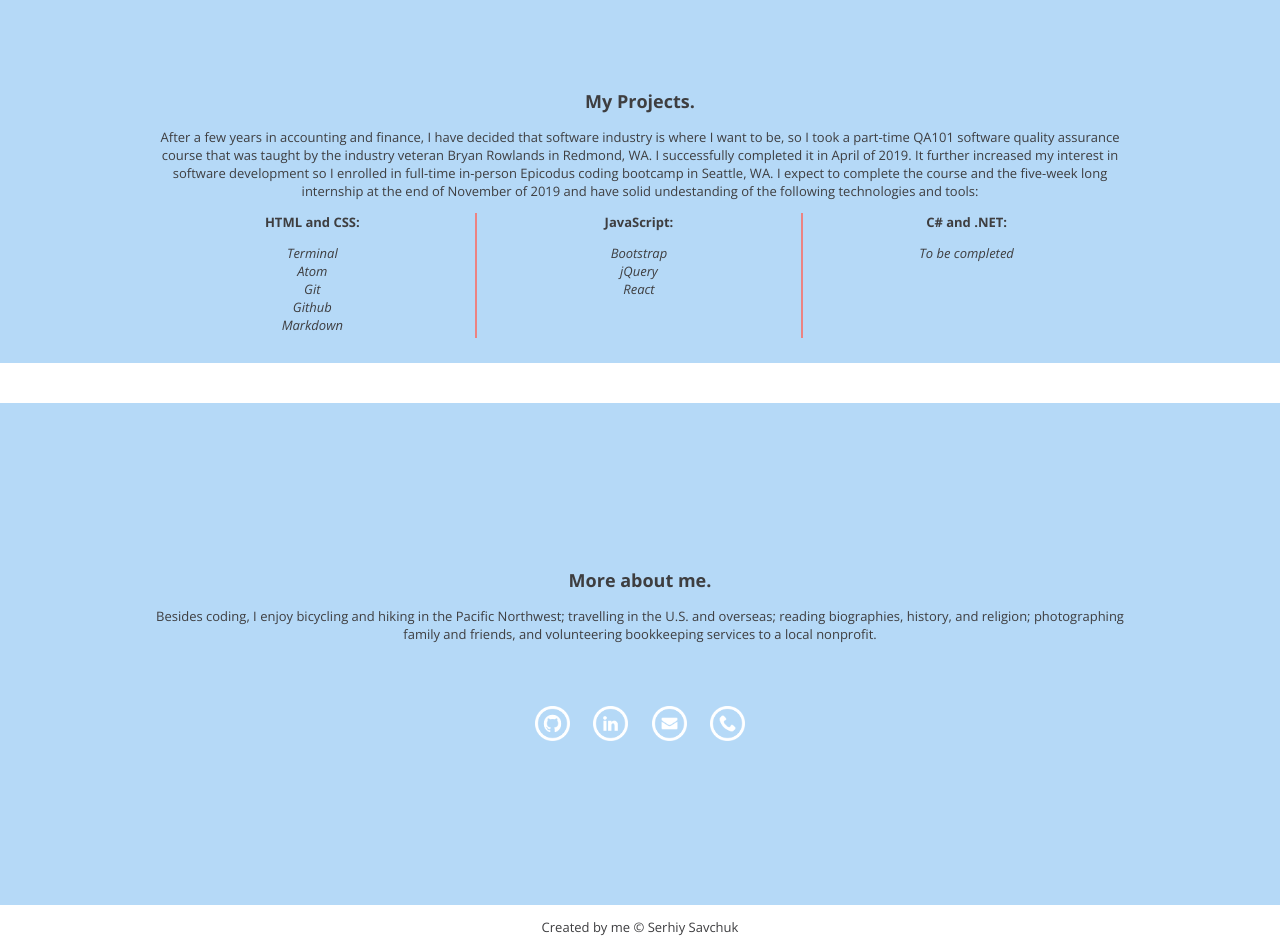
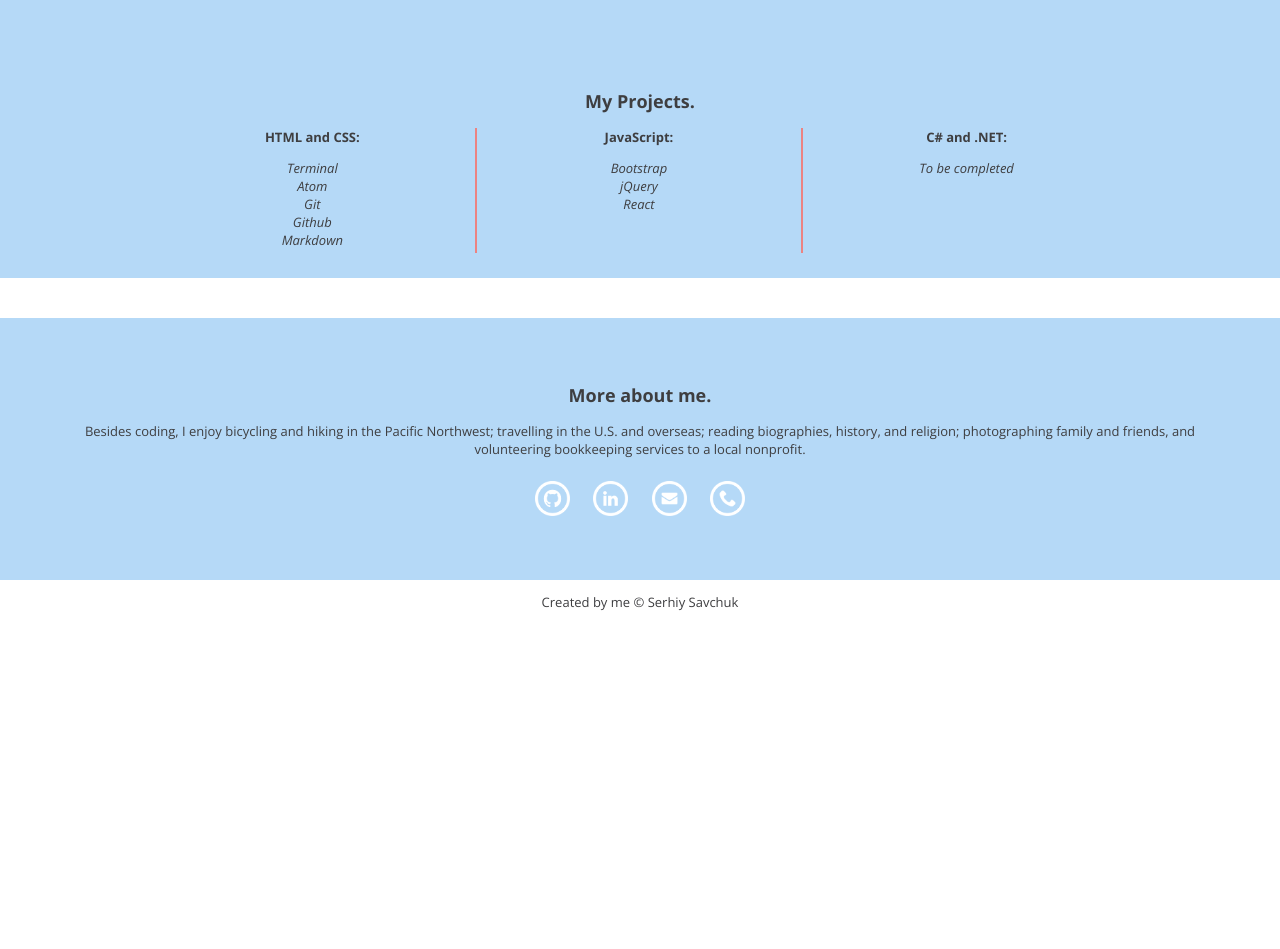
Before and after one commit to svsavchuk/portfolio, a plain HTML site: page index.html in a window 1280 px wide. Shown: the part 920-1869 px from the top of the page. After the commit the page ends 1544 px from the top, so only its background shows below. Drawn offline with nearby package versions, Linux system fonts and the light colour scheme.

Commit message:
Edit personal information.

```diff
--- a/css/styles.css
+++ b/css/styles.css
@@ -119,9 +119,9 @@ ul {
   padding: 40px;
 }
 
-.blue-large-color-block {
+.blue-medium-color-block {
   background-color: #B5D9F7;
-  padding: 150px;
+  padding: 50px;
 }
 
 .blue-large-color-block {
--- a/index.html
+++ b/index.html
@@ -62,7 +62,7 @@
 
     <div class="blue-large-color-block">
       <h2 class="contact" id="projects">My Projects.</h2>
-      <p class="main-paragraphs">After a few years in accounting and finance, I have decided that software industry is where I want to be, so I took a part-time <a href="http://qa101consulting.com/home-onsite/">QA101 software quality assurance course</a> that was taught by the industry veteran Bryan Rowlands in Redmond, WA. I successfully completed it in April of 2019. It further increased my interest in software development so I enrolled in full-time in-person <a href="https://www.epicodus.com">Epicodus coding bootcamp </a> in Seattle, WA. I expect to complete the course and the five-week long internship at the end of November of 2019 and have solid undestanding of the following technologies and tools:</p>
+      <!-- <p class="main-paragraphs">After a few years in accounting and finance, I have decided that software industry is where I want to be, so I took a part-time <a href="http://qa101consulting.com/home-onsite/">QA101 software quality assurance course</a> that was taught by the industry veteran Bryan Rowlands in Redmond, WA. I successfully completed it in April of 2019. It further increased my interest in software development so I enrolled in full-time in-person <a href="https://www.epicodus.com">Epicodus coding bootcamp </a> in Seattle, WA. I expect to complete the course and the five-week long internship at the end of November of 2019 and have solid undestanding of the following technologies and tools:</p> -->
       <div class="columns">
       <div class="vertical-line"></div>
       <h3>HTML and CSS:</h3>
@@ -95,15 +95,14 @@
 
     <div class="white-small-color-block"></div>
 
-    <div class="blue-large-color-block">
+    <div class="blue-medium-color-block">
       <div class="about-me">
       <h2>More about me.</h2>
-        <p class="main-paragraphs">Besides coding, I enjoy bicycling and hiking in the Pacific Northwest; travelling in the U.S. and overseas; reading biographies, history, and religion; photographing family and friends, and volunteering bookkeeping services to a local nonprofit.
+      <p class="main-paragraphs">Besides coding, I enjoy bicycling and hiking in the Pacific Northwest; travelling in the U.S. and overseas; reading biographies, history, and religion; photographing family and friends, and volunteering bookkeeping services to a local nonprofit.
       </div>
 
-
-
-            <div class="white-small-color-block"></div>
+      <!-- <div class="white-small-color-block"></div> -->
+      <!-- <div class="white-small-color-block"></div> -->
         <!-- <div class="blue-large-color-block"></div> -->
         <!-- <div id="contact"></div> -->
         <!-- <div class="contact-color-block"> -->
```
